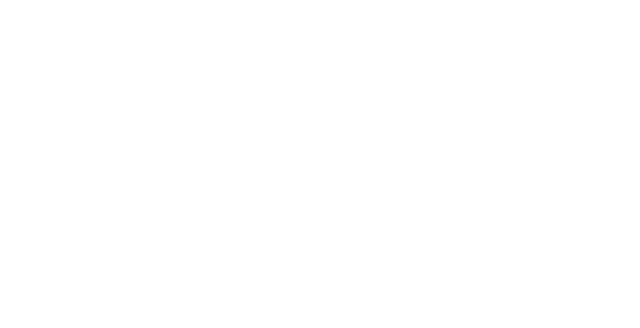
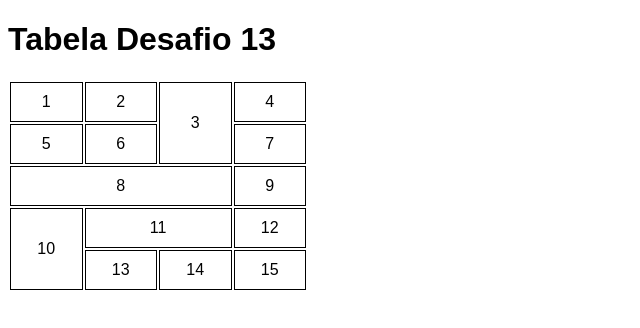
Before and after one commit to YuriListon/HTML-mod3, a plain HTML site: page modulo2/mod3 des13/desafio13.html in a window 1280 px wide. Shown: the whole page, without its empty margins (0-640 px from the left). Drawn offline with Linux system fonts and the light colour scheme.

Commit message:
desafio 013

```diff
--- a/modulo2/mod3 des13/desafio13.html
+++ b/modulo2/mod3 des13/desafio13.html
@@ -4,8 +4,57 @@
     <meta charset="UTF-8">
     <meta name="viewport" content="width=device-width, initial-scale=1.0">
     <title>Desafio 13</title>
+    <style>
+        body{
+            font-family: Arial, Helvetica, sans-serif;
+        }
+
+        table{
+            width: 300px;
+            border-collapse: separate;
+            position: relative;
+
+        }
+
+        tr, td {
+            border: 1px solid black;
+            padding: 10px;
+            text-align: center;
+        }
+    </style>
 </head>
 <body>
+    <h1>Tabela Desafio 13</h1>
+
+    <table>
+        <tbody>
+            <tr>
+                <td>1</td>
+                <td>2</td>
+                <td rowspan="2">3</td>
+                <td>4</td>
+            </tr>
+            <tr>
+                <td>5</td>
+                <td>6</td>
+                <td>7</td>
+            </tr>
+            <tr>
+                <td colspan="3">8</td>
+                <td>9</td>
+            </tr>
+            <tr>
+                <td rowspan="2">10</td>
+                <td colspan="2">11</td>
+                <td>12</td>
+            </tr>
+            <tr>
+                <td>13</td>
+                <td>14</td>
+                <td>15</td>
+            </tr>
+        </tbody>
+    </table>
 
 </body>
 </html>
```
Also changed, not shown: modulo2/mod3 des13/desafio131.html (added, +55 -0 lines).
